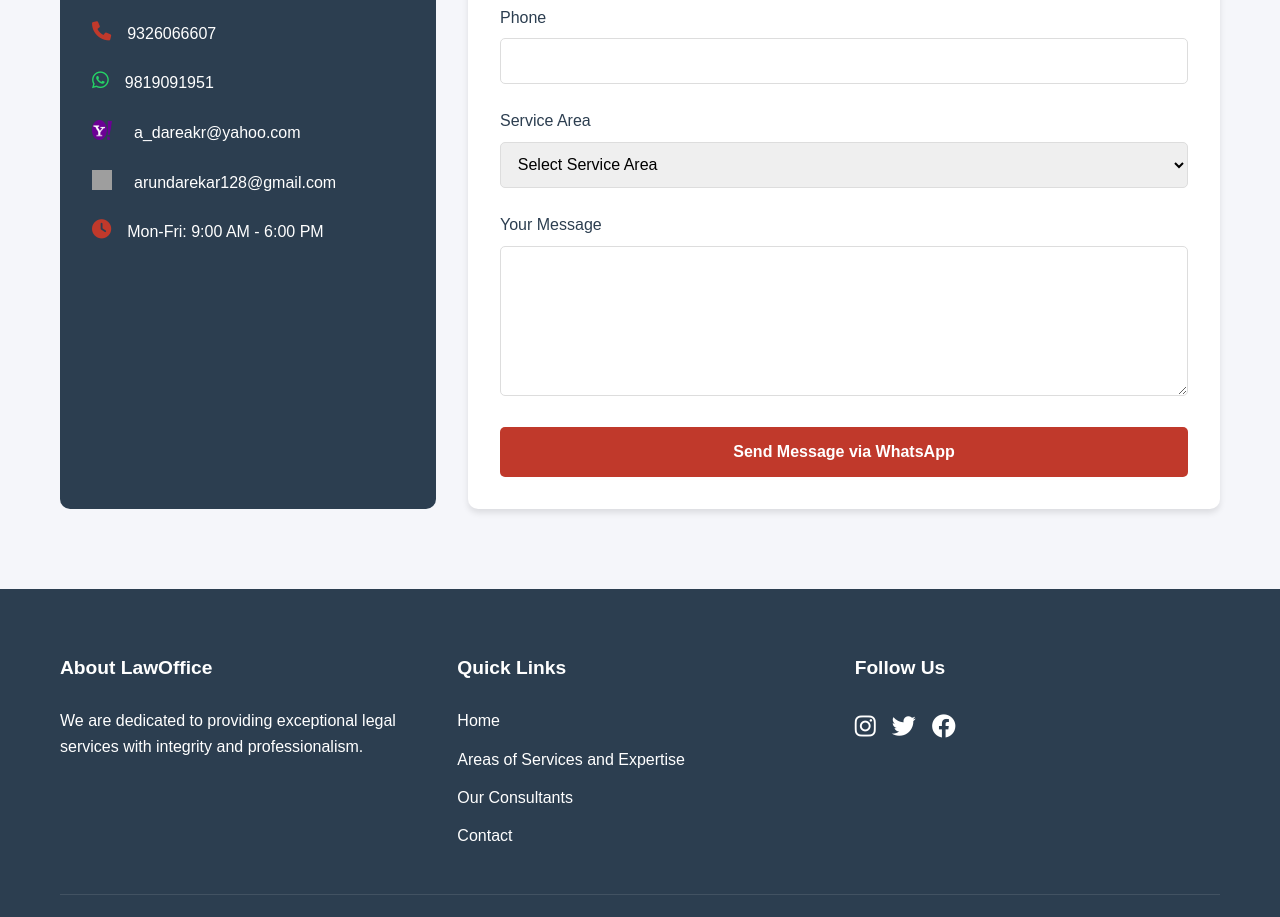
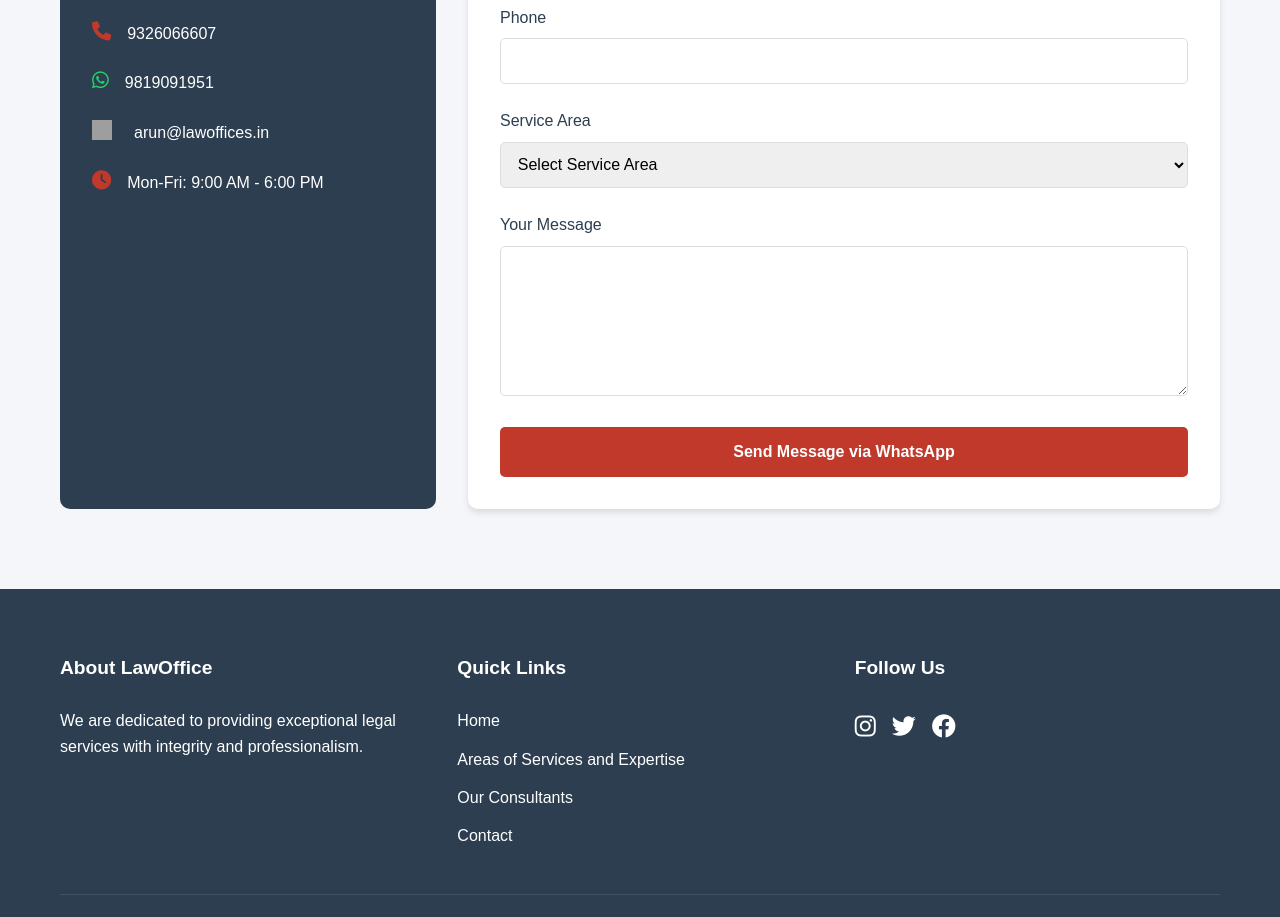
Before and after one commit to jasonravi/Pandey, a plain HTML site: page index.html in a window 1280 px wide. Shown: the part 3736-4653 px from the top of the page. Drawn offline with Linux system fonts and the light colour scheme; grey boxes are pictures that could not be loaded.

Commit message:
Update index.html

```diff
--- a/index.html
+++ b/index.html
@@ -197,12 +197,8 @@
             <a href="https://wa.me/919819091951" target="_blank" style="color:inherit;text-decoration:none;">9819091951</a>
           </div>
           <div class="info-item">
-            <img src="static/images/yahoo.png" alt="Yahoo" style="height:20px;width:20px;vertical-align:middle;margin-right:6px;">
-            <a href="mailto:a_dareakr@yahoo.com" style="color:inherit;text-decoration:none;">a_dareakr@yahoo.com</a>
-          </div>
-          <div class="info-item">
             <img src="https://upload.wikimedia.org/wikipedia/commons/4/4e/Gmail_Icon.png" alt="Gmail" style="height:20px;width:20px;vertical-align:middle;margin-right:6px;">
-            <a href="mailto:arundarekar128@gmail.com" style="color:inherit;text-decoration:none;">arundarekar128@gmail.com</a>
+            <a href="mailto:arun@lawoffices.in" style="color:inherit;text-decoration:none;">arun@lawoffices.in</a>
           </div>
           <div class="info-item">
             <i class="fas fa-clock"></i>
```
